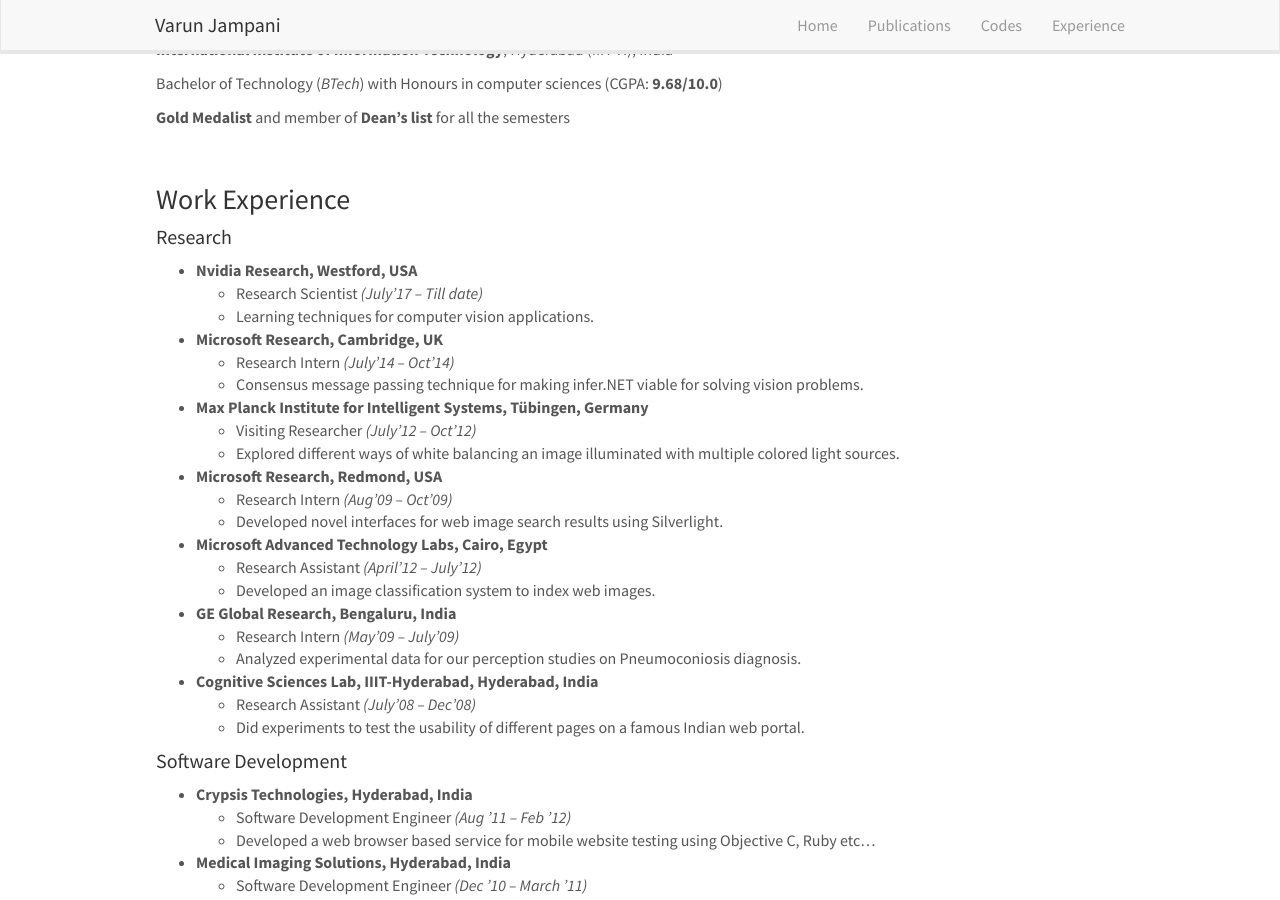
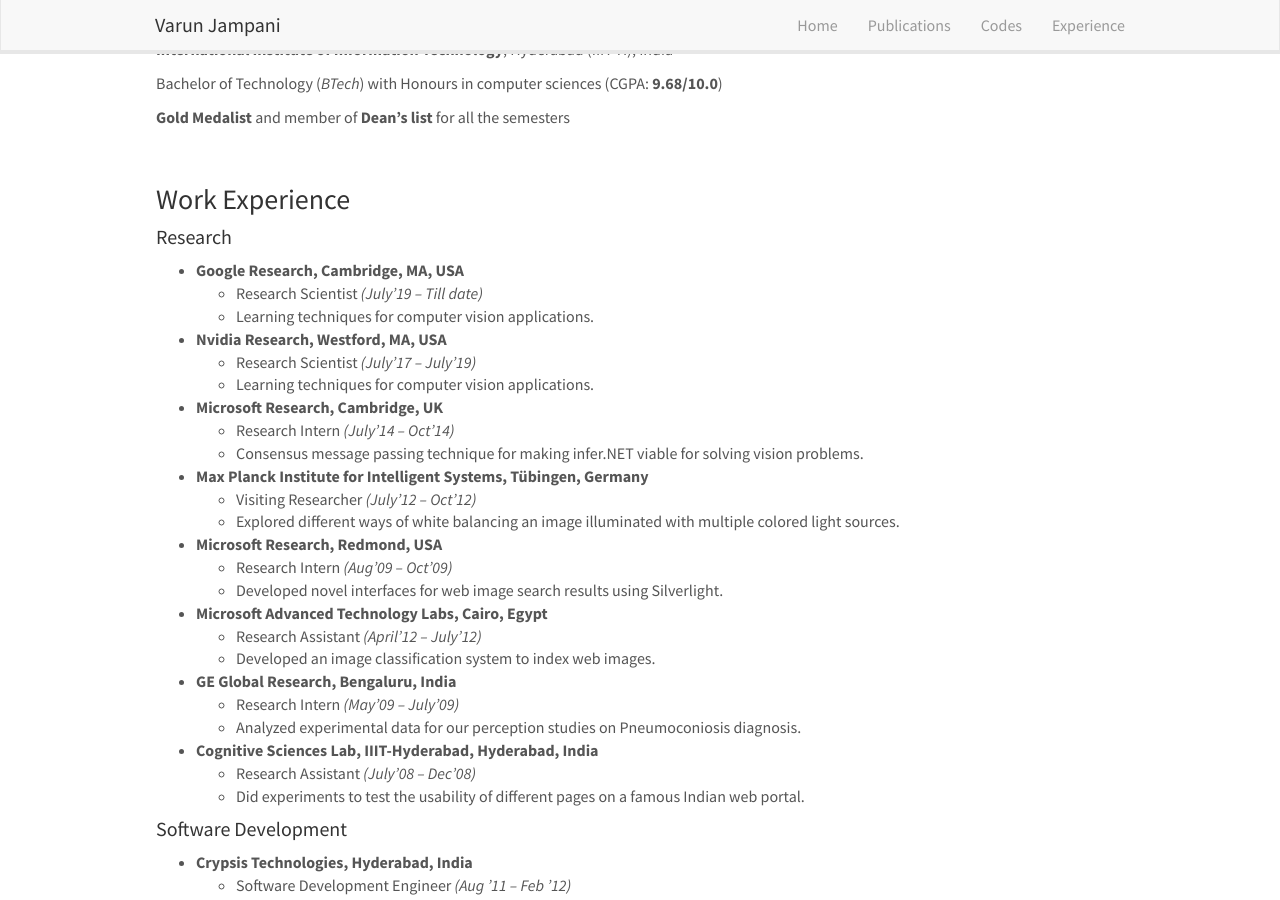
Before and after one commit to varunjampani/varunjampani.github.io, a Jekyll site: the page built from _pages/experience.md, in a window 1280 px wide and 900 px high, scrolled down 1356 px. Built offline with Jekyll 4.4.1, drawn with Linux system fonts in a browser that asks for light colours; nearby versions of some CDN libraries.

Commit message:
Update experience.md

```diff
--- a/_pages/experience.md
+++ b/_pages/experience.md
@@ -86,10 +86,17 @@ I usually serve as a reviewer for the following conferences and journals: CVPR,
 <h4>Research</h4>
 
 <ul>
-<li><strong>Nvidia Research, Westford, USA</strong>
+<li><strong>Google Research, Cambridge, MA, USA</strong>
+<ul>
+	<li>Research Scientist <em>(July&rsquo;19 &ndash; Till date)</em></li>
+	<li>Learning techniques for computer vision applications.</li>
+</ul>
+</li>
+
+<li><strong>Nvidia Research, Westford, MA, USA</strong>
 
 <ul>
-	<li>Research Scientist <em>(July&rsquo;17 &ndash; Till date)</em></li>
+	<li>Research Scientist <em>(July&rsquo;17 &ndash; July&rsquo;19)</em></li>
 	<li>Learning techniques for computer vision applications.</li>
 </ul>
 </li>
```
